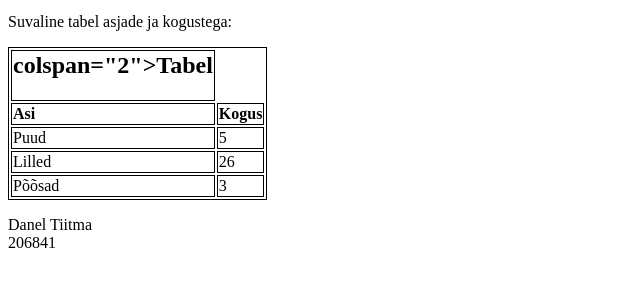
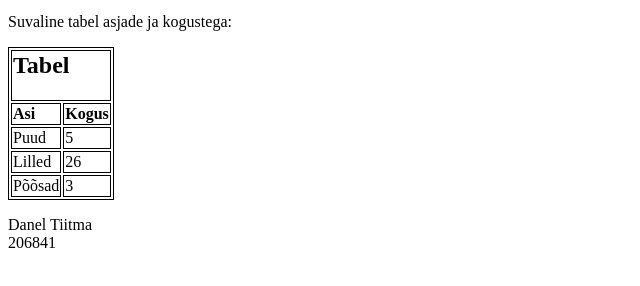
Before and after one commit to Danel3/danel3.github.io, a plain HTML site: page index.html in a window 1280 px wide. Shown: the part 154-440 px from the top of the page, without its empty margins (0-640 px from the left). Drawn offline with Linux system fonts and the light colour scheme.

Commit message:
Update index.html

```diff
--- a/index.html
+++ b/index.html
@@ -21,7 +21,7 @@ selle veebilehe tegemiseks kasutasin õpetusi leheküljelt <a href="https://www.
 <p>Suvaline tabel asjade ja kogustega: </p>
 <table>
  <tr>
-  <th><h2> colspan="2">Tabel</h1></th>
+  <th colspan="2"><h2>Tabel</h1></th>
  </tr>
  <tr>
   <th>Asi</th>
```
